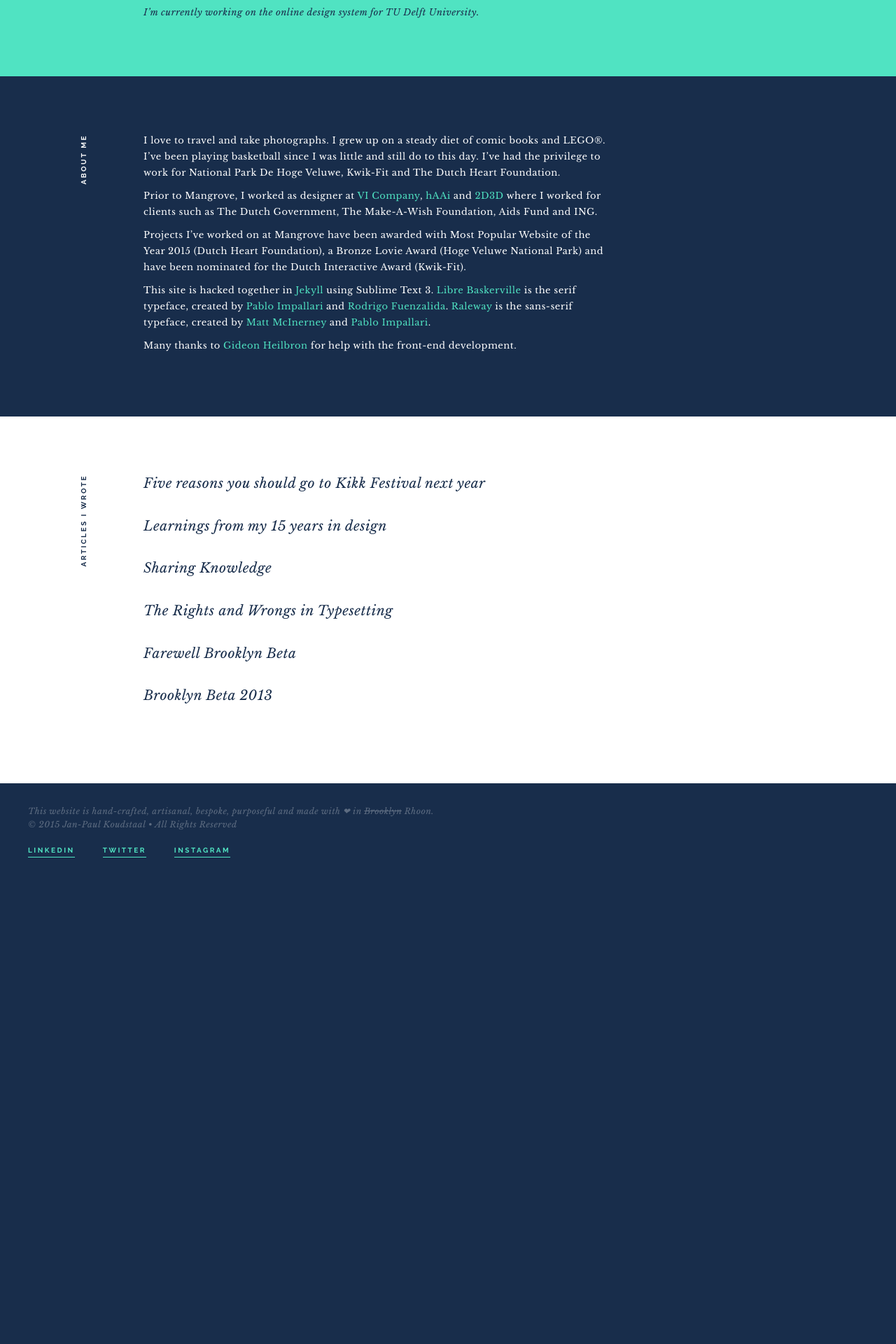
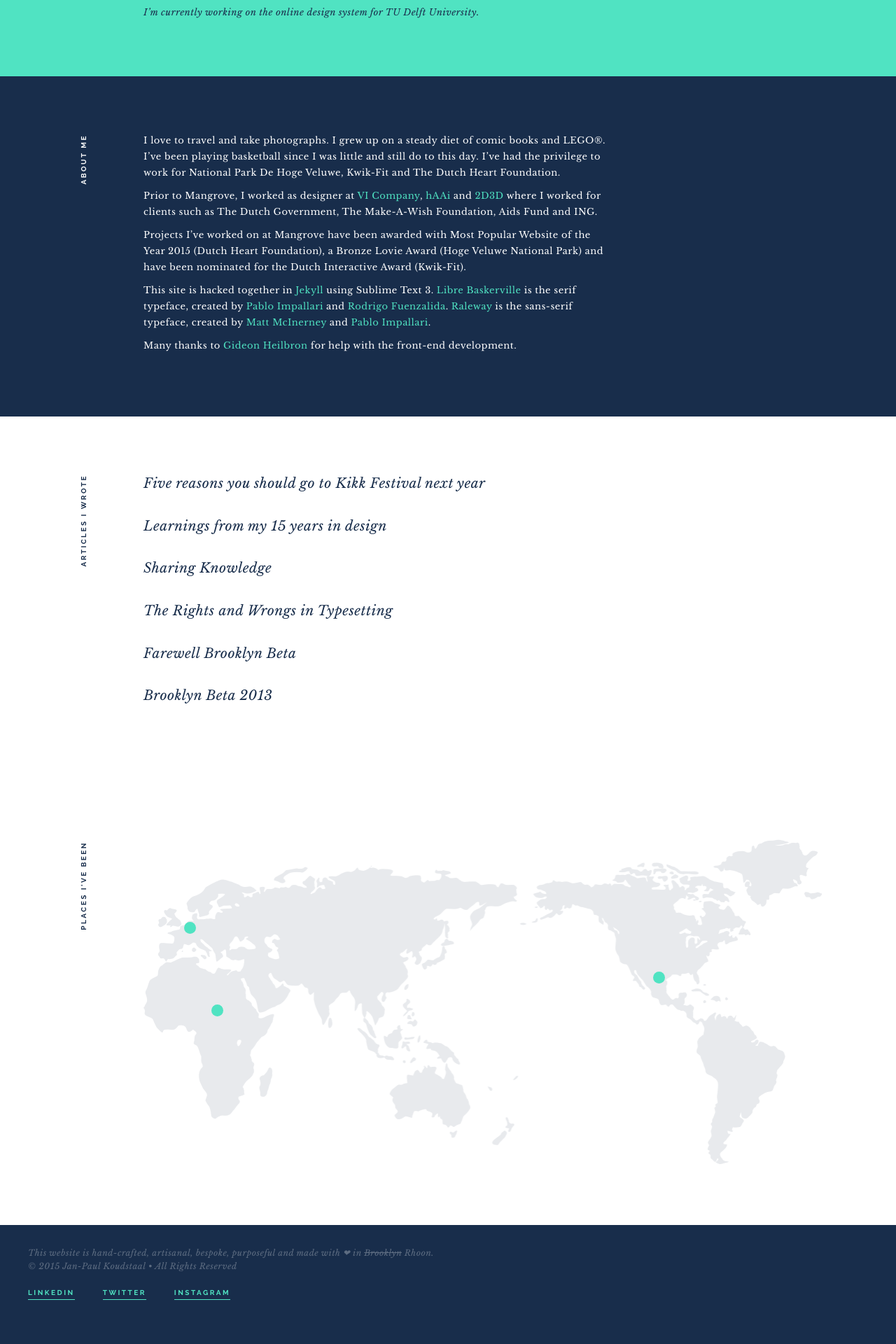
Before and after one commit to jpkoudstaal/jpkoudstaal.github.io, a Jekyll site: the page built from index.html, in a window 1280 px wide. Shown: the part 1453-3373 px from the top of the page at 70% size. Built offline with Jekyll 4.4.1, drawn with Linux system fonts in a browser that asks for light colours; before the commit the page ends 2742 px from its top, so only the background shows below that.

Commit message:
fix(application): Style map pins

```diff
--- a/_layouts/default.html
+++ b/_layouts/default.html
@@ -74,7 +74,7 @@
     </div>
   </section>
 
- <!--  <section class="bg-white cl-quaternary" id="places">
+  <section class="bg-white cl-quaternary" id="places">
     <div class="container">
       <div class="xs2 subhead subhead--vertical cl-secondary">Places I've been</div>
       <div class="xs10 ptb8 content--primary">
@@ -82,19 +82,34 @@
           <img src="images/map.png">
           <ul class="pins">
             <li style="left: 10%; top: 50%;">
-              <span>Afrika</span>
+              <a class="pins__link" href="#">
+                <div class="pins__label">
+                  <div class="font-sans text-uppercase text-small mb1">See photo's I took in</div>
+                  <div class="text-italic text-underline cl-primary">Afrika</div>
+                </div>
+              </a>
             </li>
             <li style="left: 6%; top: 25%;">
-              <span>Nederland</span>
+              <a class="pins__link" href="#">
+                <div class="pins__label">
+                  <div class="font-sans text-uppercase text-small mb1">See photo's I took in</div>
+                  <div class="text-italic text-underline cl-primary">Nederland</div>
+                </div>
+              </a>
             </li>
             <li style="left: 75%; top: 40%;">
-              <span>Mexico</span>
+              <a class="pins__link" href="#">
+                <div class="pins__label">
+                  <div class="font-sans text-uppercase text-small mb1">See photo's I took in</div>
+                  <div class="text-italic text-underline cl-primary">Mexico</div>
+                </div>
+              </a>
             </li>
           </ul>
         </div>
       </div>
     </div>
-  </section> -->
+  </section>
 
 </main>
 
--- a/_sass/_maps.scss
+++ b/_sass/_maps.scss
@@ -33,20 +33,20 @@
 
 		@include md('>') {
 			position: absolute;
-			width: 10px;
-			height: 10px;
+			width: 17px;
+			height: 17px;
 			border-radius: 20px;
 			background: $cl-primary;
 		}
 
 		&:hover {
 
-			span {
+			.pins__label {
 
 				@include md('>') {
 					visibility: visible;
 					opacity: 1;
-					transform: translate3d(0, -60px, 0);
+					transform: translate3d(0, -10px, 0);
 				}
 			}
 		}
@@ -64,12 +64,14 @@
 		}
 	}
 
-	span {
-		display: block;
-		color: $cl-white;
+	.pins__label {
+		padding: 10px;
+		color: $cl-secondary;
 		text-align: center;
-		line-height: 50px;
-		background-color: $cl-black;
+		letter-spacing: 1.5px;
+		background-color: $cl-white;
+		border-radius: 4px;
+		border: 1px solid $cl-secondary;
 		transition-property: transform, opacity, visibility;
 		transition-duration: 300ms;
 		transition-timing-function: $cubic-bezier;
@@ -77,15 +79,20 @@
 		@include md('>') {
 			visibility: hidden;
 			opacity: 0;
-			width: 100px;
-			height: 50px;
-			margin-left: -50px;
-			transform: translate3d(0, -80px, 0);
-
-			&:hover {
-				cursor: default !important;
-				opacity: 0 !important;
-			}
+			position: absolute;
+			bottom: 50%;
+			left: 50%;
+			width: 170px;
+			height: 70px;
+			margin-left: -85px;
 		}
 	}
+
+	.pins__link {
+		@include font-size(16);
+		display: block;
+		position: relative;
+		width: 100%;
+		height: 100%;
+	}
 }
--- a/_sass/_typography.scss
+++ b/_sass/_typography.scss
@@ -59,6 +59,11 @@
 h6 {
   @extend %font-sans-secondary;
   @include font-size(18);
+}
+
+small,
+.text-small {
+  @include font-size(9);
 }
 
 // Global
```
